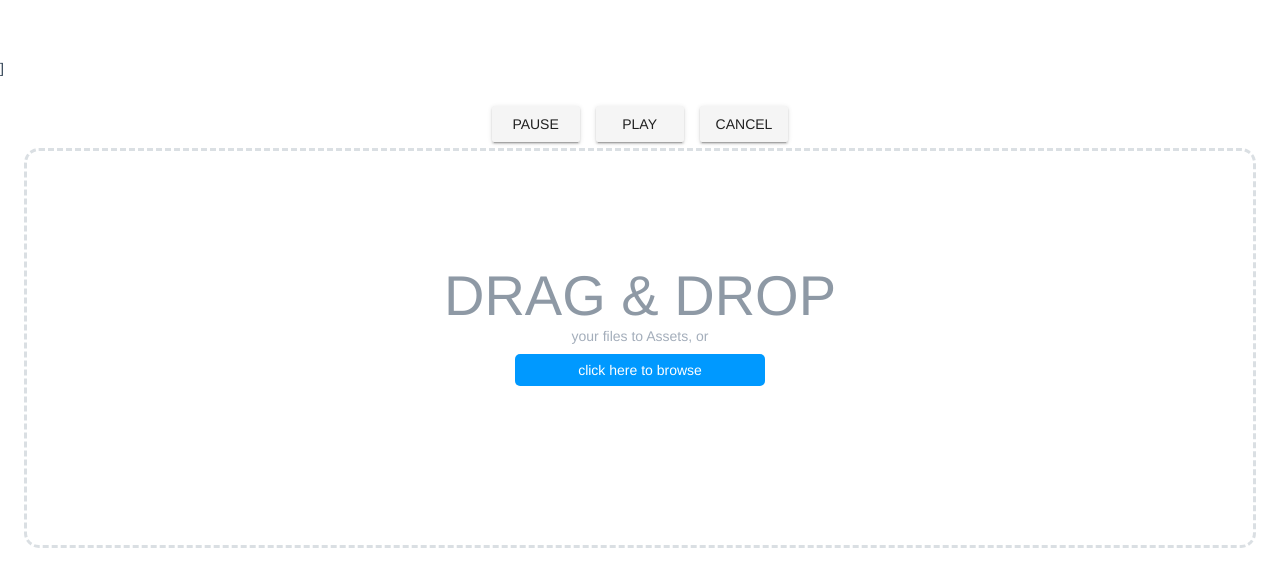
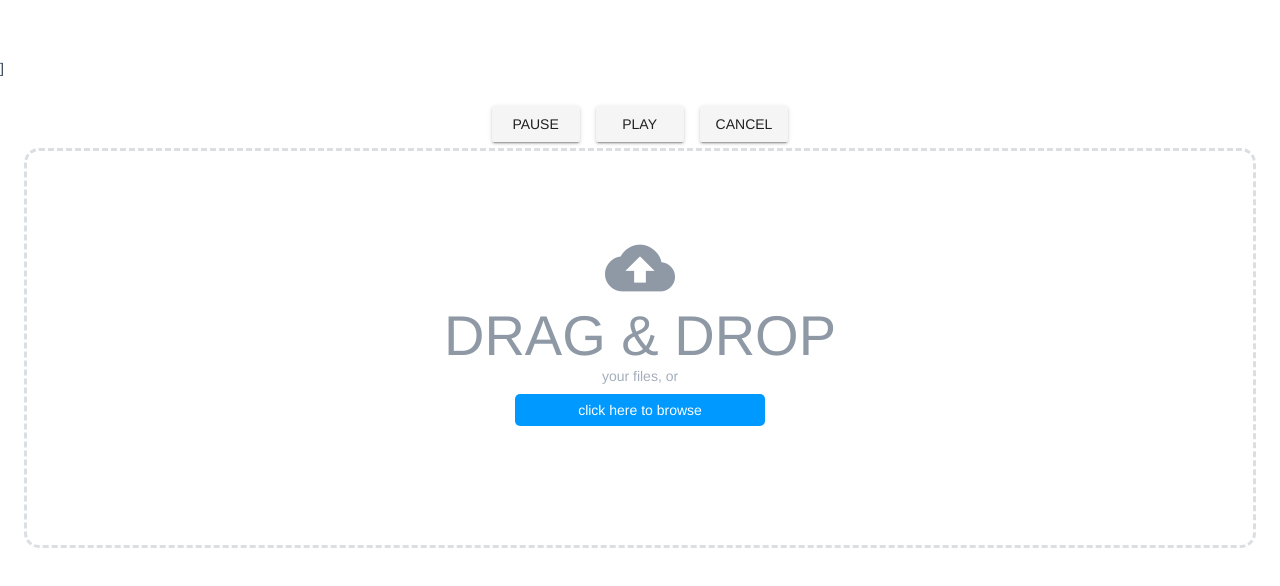
Before and after one commit to dannytan/dismango, a Vue app: page /#/ in a window 1280 px wide. Shown: the top 586 px of the page. Built offline with nearby package versions, Linux system fonts and the light colour scheme.

Commit message:
Add material icons

```diff
--- a/index.html
+++ b/index.html
@@ -3,6 +3,7 @@
   <head>
     <meta charset="utf-8">
     <meta name="viewport" content="width=device-width,initial-scale=1.0">
+    <link rel="stylesheet" href="https://fonts.googleapis.com/icon?family=Material+Icons">
     <title>read-me</title>
   </head>
   <body>
--- a/src/components/Home.vue
+++ b/src/components/Home.vue
@@ -14,12 +14,12 @@
           <v-flex text-xs-center>
             <div class="drop">
               <div class="cont">
-                <!--<v-icon>cloud_upload</v-icon>-->
+                <v-icon>cloud_upload</v-icon>
                 <div class="tit">
                   Drag & Drop
                 </div>
                 <div class="desc">
-                  your files to Assets, or
+                  your files, or
                 </div>
                 <div class="browse">
                   click here to browse
@@ -261,7 +261,7 @@
 
   .drop .cont {
     width: 500px;
-    height: 170px;
+    height: 230px;
     color: #8E99A5;
     -webkit-transition: all 0.5s ease-out;
     -moz-transition: all 0.5s ease-out;
@@ -275,7 +275,7 @@
   }
 
   .drop .cont i {
-    font-size: 400%;
+    font-size: 500%;
     color: #8E99A5;
     position: relative;
   }
```
